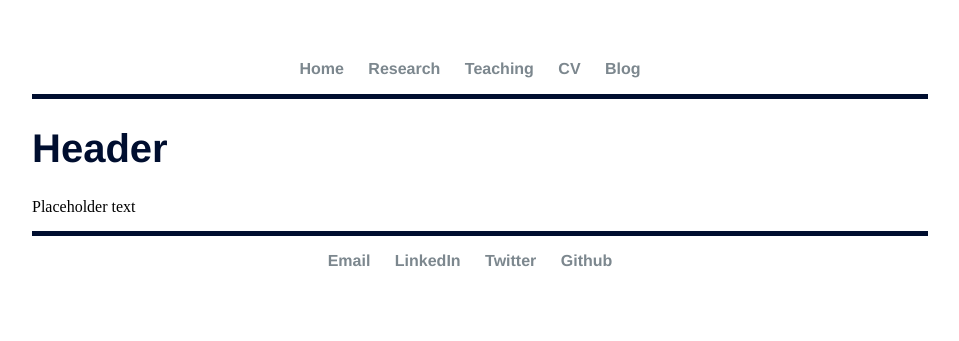
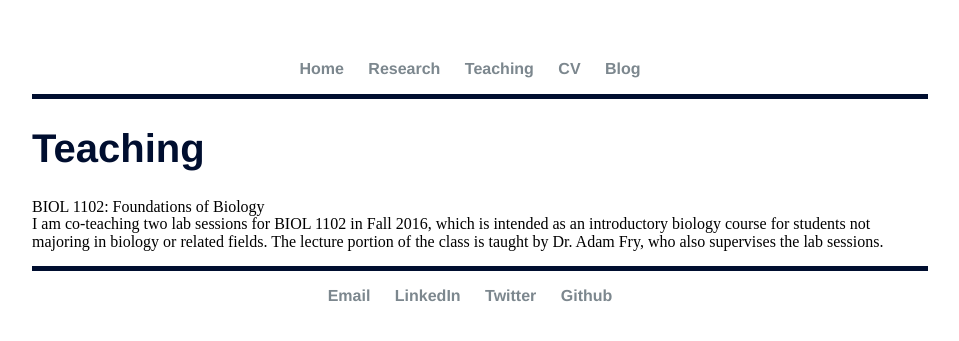
Before and after one commit to elizagrames/elizagrames.github.io, a Jekyll site: the page built from teaching/index.html, in a window 1280 px wide. Shown: the top 341 px of the page, without its empty margins (160-1119 px from the left). Built offline with Jekyll 4.4.1, drawn with Linux system fonts in a browser that asks for light colours.

Commit message:
Update index.html

```diff
--- a/teaching/index.html
+++ b/teaching/index.html
@@ -3,6 +3,10 @@ layout: default
 title: Eliza Grames, Ecology Graduate Student
 ---
 <div class="blurb">
-	<h1> Header</h1>
-	<p>Placeholder text</p>
+	<h1>Teaching</h1>
+	<p><b></b>BIOL 1102: Foundations of Biology</b><br>
+I am co-teaching two lab sessions for BIOL 1102 in Fall 2016, which is intended as an introductory biology course for
+students not majoring in biology or related fields. The lecture portion of the class is taught by Dr. Adam Fry,
+who also supervises the lab sessions.
+</p>
 </div>
```
